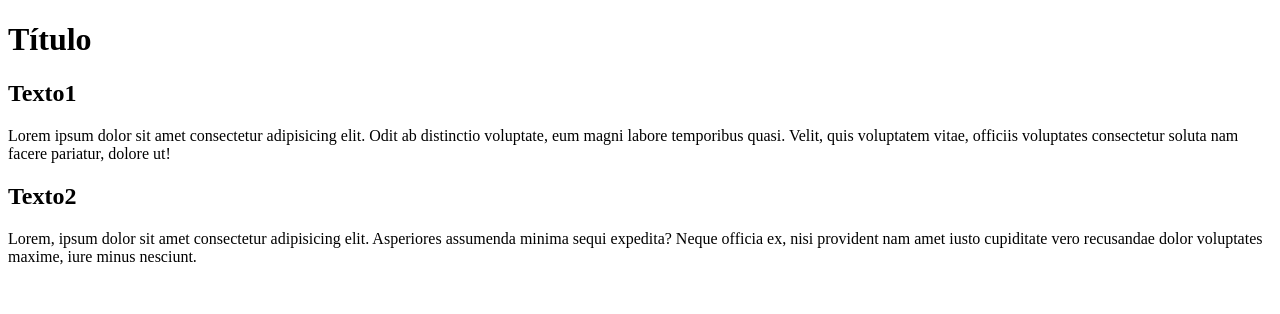
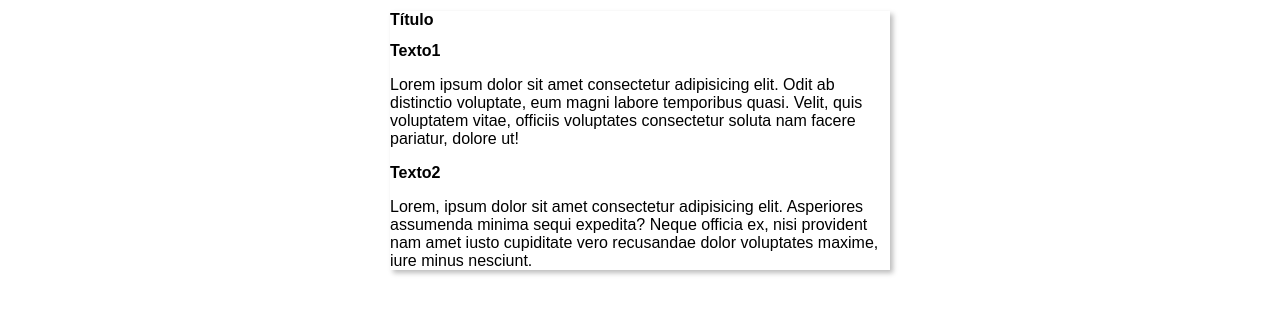
Before and after one commit to Fer9211/projetoSite, a plain HTML site: page index.html in a window 1280 px wide. Drawn offline with Linux system fonts and the light colour scheme.

Commit message:
Iniciei o design

```diff
--- /dev/null
+++ b/css/index.css
@@ -0,0 +1,16 @@
+*{
+    font-family: Arial, Helvetica, sans-serif;
+    font-size: 16px;
+
+}
+
+body{
+    background-color: reg(204,157,248);
+    margin: 0;
+}
+main{
+    background-color: white;
+    width: 500px;
+    margin: auto;
+    box-shadow: 3px 3px 5px rgba(0, 0, 0, 0.267);
+}
--- a/index.html
+++ b/index.html
@@ -3,6 +3,7 @@
 <head>
     <meta charset="UTF-8">
     <meta name="viewport" content="width=device-width, initial-scale=1.0">
+    <link rel="stylesheet" href="css/index.css">
     <title>Página principal</title>
 </head>
 <body>
```
